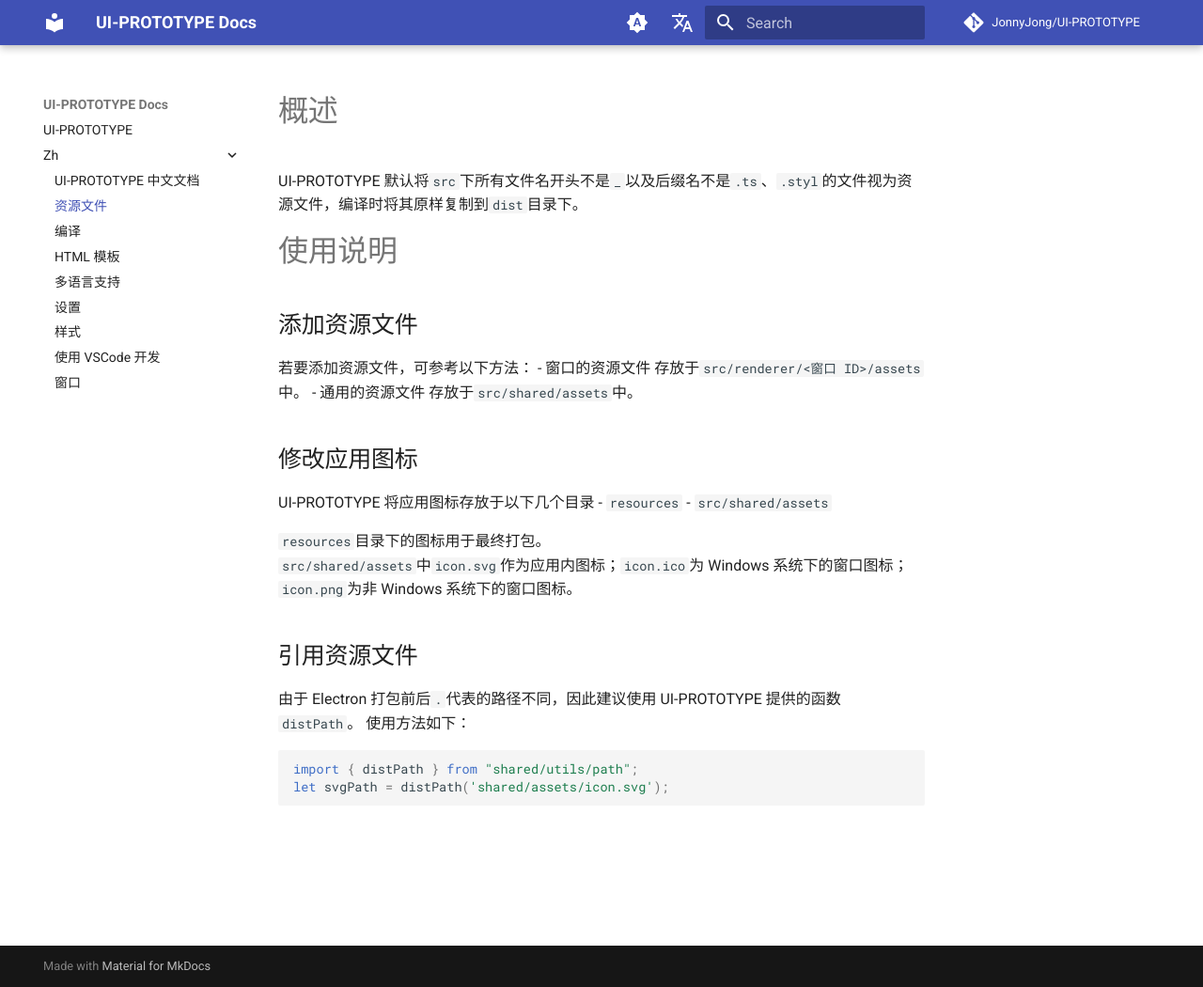
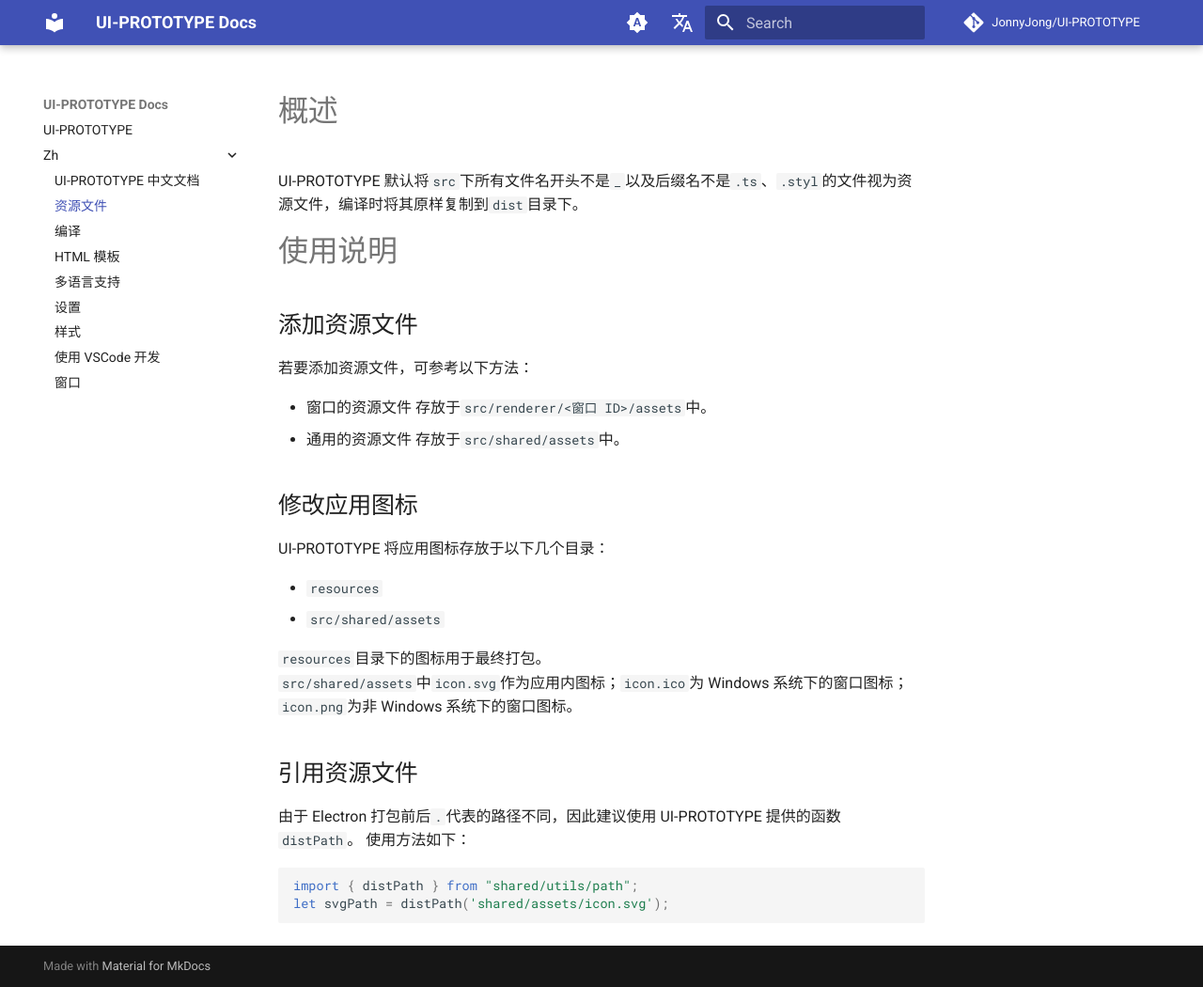
Before and after one commit to JonnyJong/UI-PROTOTYPE, an MkDocs documentation site: the page built from docs/zh/assets.md, in a window 1280 px wide and 1050 px high. Shown: the whole window at 94% size. Built offline with MkDocs 1.6.1 and Material for MkDocs 9.7.7, drawn with Linux system fonts in a browser that asks for light colours; comment, search, counter and statistics services are not loaded.

Commit message:
📃 docs: fix list

```diff
--- a/docs/zh/assets.md
+++ b/docs/zh/assets.md
@@ -8,13 +8,15 @@ UI-PROTOTYPE 默认将`src`下所有文件名开头不是`_`以及后缀名不
 # 使用说明
 ## 添加资源文件
 若要添加资源文件，可参考以下方法：
+
 - 窗口的资源文件
   存放于`src/renderer/<窗口 ID>/assets`中。
 - 通用的资源文件
   存放于`src/shared/assets`中。
 
 ## 修改应用图标
-UI-PROTOTYPE 将应用图标存放于以下几个目录
+UI-PROTOTYPE 将应用图标存放于以下几个目录：
+
 - `resources`
 - `src/shared/assets`
 
```
